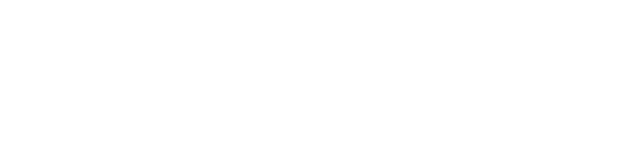
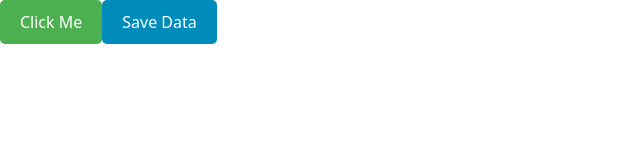
Before and after one commit to khushi-rajpurohit/code, a website: page htmlJsCode/index.html in a window 1280 px wide. Shown: the whole page, without its empty margins (0-640 px from the left). Drawn offline with nearby package versions, Linux system fonts and the light colour scheme.

Commit message:
[opps] coding D12

```diff
--- a/htmlJsCode/index.html
+++ b/htmlJsCode/index.html
@@ -7,8 +7,9 @@
     <script src="https://cdn.jsdelivr.net/npm/@tailwindcss/browser@4"></script>
 </head>
 <body>
+    <div id="app"></div>
     <div>
-
+<div id="myElement"></div>
     </div>
     <!-- <script src="script.js"></script> -->
     <!-- <script src="script2.js"></script> -->
--- a/htmlJsCode/script4.js
+++ b/htmlJsCode/script4.js
@@ -65,3 +65,59 @@ const Doggy = new Dog("Tommy","A");
 
 Doggy.bark()
 Doggy.eat()
+
+
+// // for button
+
+class Button {
+    constructor(text,id){
+        this.text = text;
+        this.id = id;
+        this.buttonComoponent = this.createButtonElement();
+        this.addBaseStyle();
+}
+createButtonElement(){
+    const btn = document.createElement("button");
+    btn.textContent = this.text;
+    btn.id = this.id;
+    return btn;
+}
+addBaseStyle(){
+    this.buttonComoponent.style.padding = "10px 20px";
+    this.buttonComoponent.style.backgroundColor = "#4CAF50";
+    this.buttonComoponent.style.color = "white";
+    this.buttonComoponent.style.border = "none";
+    this.buttonComoponent.style.borderRadius = "5px";
+    this.buttonComoponent.style.cursor = "pointer";
+}
+onClick(callback){
+    this.buttonComoponent.addEventListener("click",callback)
+}
+render(parentElement){
+    parentElement.appendChild(this.buttonComoponent);
+}
+}
+
+//
+class SubmitButton extends Button {
+    constructor(text="Submit", id){
+        super(text, id);
+        this.buttonComoponent.type = "submit";
+        this.addSubmitStyle();
+    }
+    addSubmitStyle(){
+        this.buttonComoponent.style.backgroundColor = "#008CBA"; // Different color for submit button
+    }
+
+}
+
+const appDiv = document.getElementById('app') || document.body; // Ensure we have a place to render
+
+const defaultBtn = new Button("Click Me");
+defaultBtn.onClick(() => console.log("Default button clicked!"));
+defaultBtn.render(appDiv);
+
+const submitBtn = new SubmitButton("Save Data", "saveBtn");
+
+submitBtn.onClick(() => console.log("Submit button logic here!")); // You can still add more click handlers
+submitBtn.render(appDiv);
```
